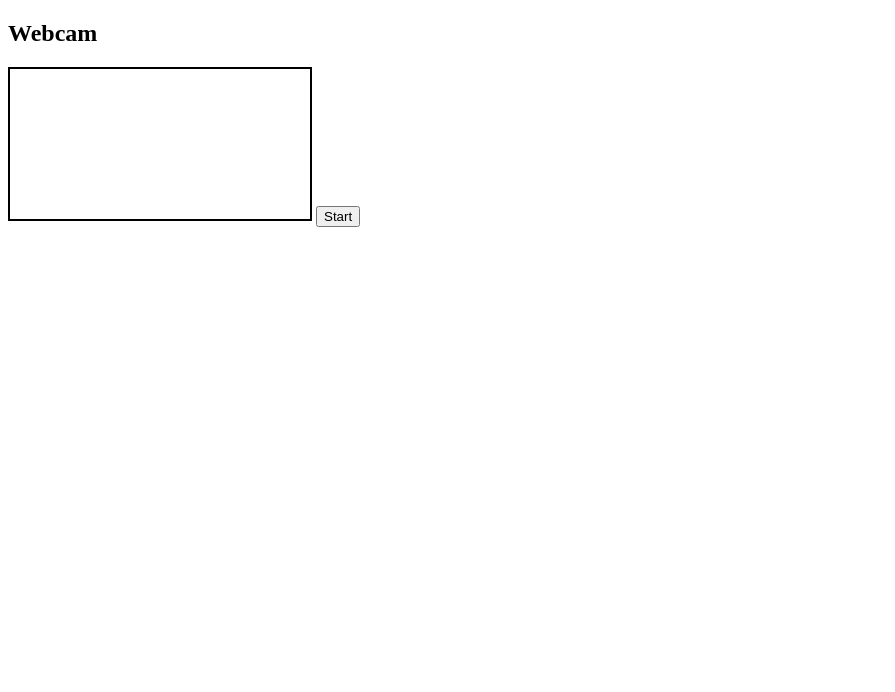
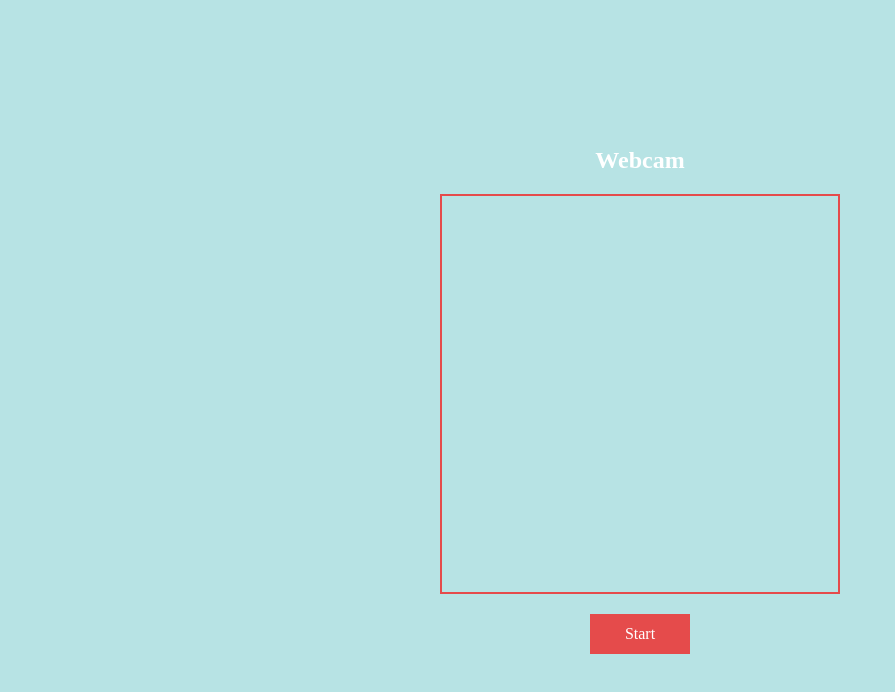
Before and after one commit to celestelayne/fantastic-octo-guide, a website: page 01-networks-communciations/simple-webrtc-webcam/public/index.html in a window 1280 px wide. Shown: the whole page, without its empty margins (0-895 px from the left). Drawn offline with Linux system fonts and the light colour scheme.

Commit message:
update networks and communications documentation

```diff
--- a/01-networks-communciations/simple-webrtc-webcam/public/index.html
+++ b/01-networks-communciations/simple-webrtc-webcam/public/index.html
@@ -8,9 +8,11 @@
   <link rel="stylesheet" href="style.css">
 </head>
 <body>
-  <h2>Webcam</h2>
-  <video id="video" autoplay playsinline></video>
-  <button id="button">Start</button>
+  <div class="container">
+    <h2>Webcam</h2>
+    <video id="video" autoplay playsinline></video>
+    <div id="button">Start</div>
+  </div>
   <script src="./app.js"></script>
 </body>
 </html>
--- a/01-networks-communciations/simple-webrtc-webcam/public/style.css
+++ b/01-networks-communciations/simple-webrtc-webcam/public/style.css
@@ -1,3 +1,47 @@
-#video{
-  border: 2px solid black;
+* {
+  box-sizing: border-box;
+  margin: 0;
+  padding: 0;
 }
+
+html,
+body {
+  height: 100%;
+}
+
+body {
+  color: white;
+  width: 100%;
+}
+
+.container {
+  display: flex;
+  flex-direction: column;
+  height: 100%;
+  background: rgba(183, 227, 228, 89);
+  width: 100%;
+  align-items: center;
+  justify-content: center;
+}
+
+#video {
+  border: 2px solid rgba(229, 75, 75, 90);
+  width: 400px;
+  height: 400px;
+  margin: 20px;
+}
+
+#button {
+  color: white;
+  background-color: rgba(229, 75, 75, 90);
+  width: 100px;
+  height: 40px;
+  text-align: center;
+  line-height: 40px;
+  transition: background-color 800ms ease-in-out 300ms;
+}
+
+#button:hover {
+  background-color: green;
+  cursor: pointer;
+}
```
Also changed, not shown: 01-networks-communciations/README.md, 03-virtual-augmented-reality/README.md, miscellaneous/geolocation/README.md (added).
